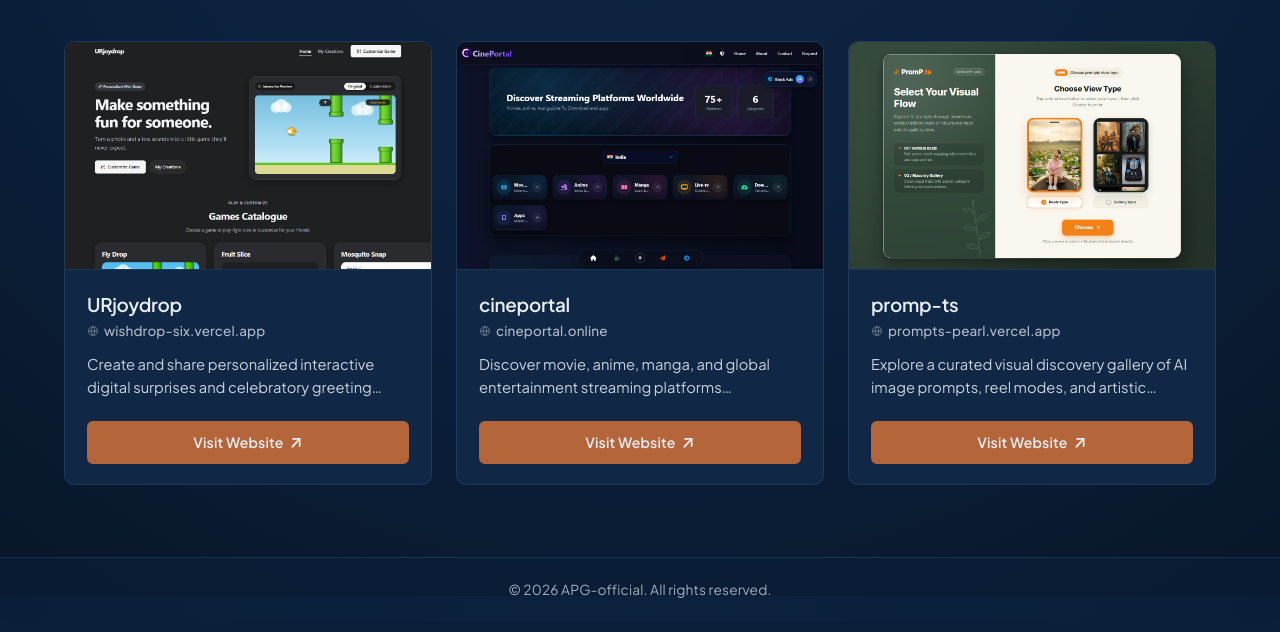
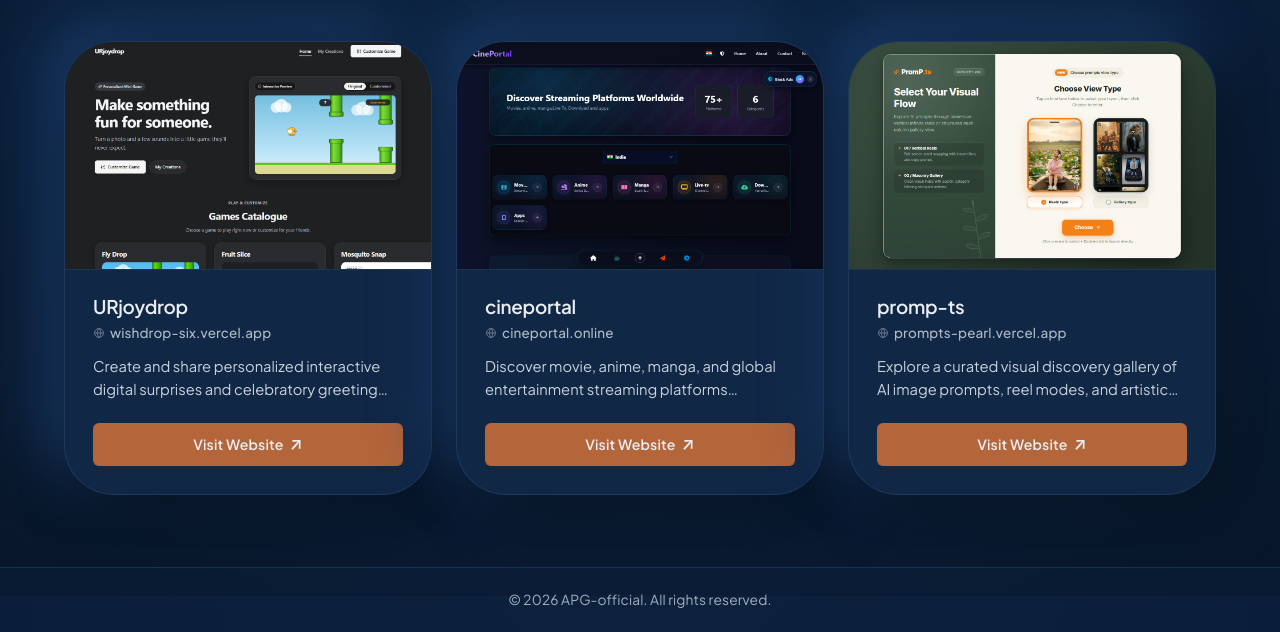
Before and after one commit to pavan-aitagoni/apghome, a plain HTML site: page index.html in a window 1280 px wide. Shown: the part 204-836 px from the top of the page. Drawn offline with Linux system fonts and the light colour scheme.

Commit message:
feat(ui): apply Uiverse neumorphic card style with project palette

```diff
--- a/css/style.css
+++ b/css/style.css
@@ -307,20 +307,28 @@ a {
 }
 
 /* --- Website Card Component --- */
+/*
+From Uiverse.io by Codewithvinay - https://uiverse.io/Codewithvinay/orange-earwig-38
+MIT License, Copyright (c) Codewithvinay (Anonymous)
+*/
 .card {
   display: flex;
   flex-direction: column;
   height: 100%;
   background-color: var(--surface-card);
   border: 1px solid var(--slate-steel-border);
-  border-radius: var(--radius-card);
+  border-radius: 50px;
+  box-shadow: 20px 20px 60px #071322,
+             -20px -20px 60px #1b3c69;
   overflow: hidden;
-  transition: border-color var(--transition-normal), background-color var(--transition-normal);
+  transition: border-color var(--transition-normal), background-color var(--transition-normal), box-shadow var(--transition-normal);
 }
 
 .card:hover {
   background-color: var(--surface-card-hover);
   border-color: var(--slate-steel-hover);
+  box-shadow: 24px 24px 70px #050f1c,
+             -24px -24px 70px #204578;
 }
 
 /* Thumbnail 16:10 Container */
@@ -374,7 +382,7 @@ a {
   display: flex;
   flex-direction: column;
   flex: 1 0 auto;
-  padding: 22px 22px 20px;
+  padding: 24px 28px 28px;
 }
 
 .card-title {
@@ -623,7 +631,7 @@ a {
   }
 
   .card-body {
-    padding: 18px 18px 18px;
+    padding: 22px 24px 26px;
   }
 
   .card-cta {
```
